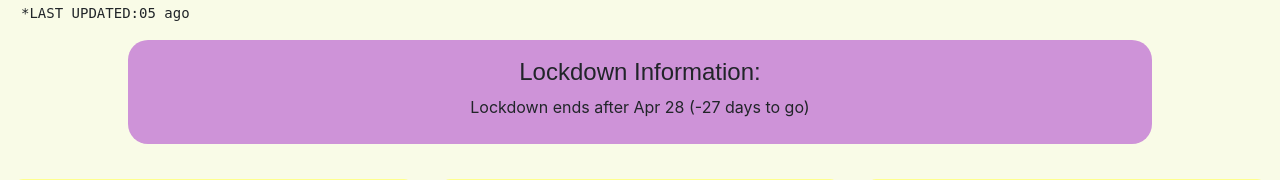
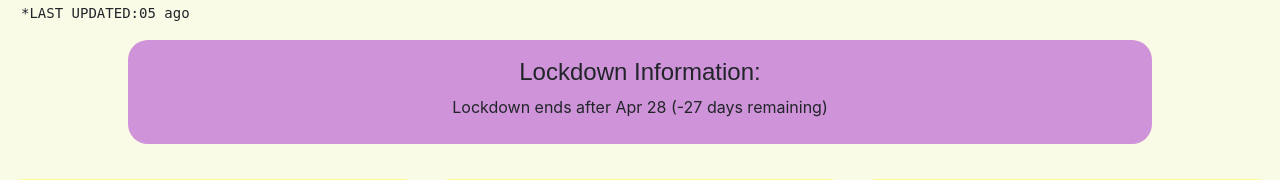
Before and after one commit to MoAgr/Covid, a Flask app: page / in a window 1280 px wide. Shown: the part 280-460 px from the top of the page. Run offline with Flask 2, Linux system fonts and the light colour scheme; data that the repository does not hold is empty; some libraries are stand-ins or nearby versions.

Commit message:
I hope no other change needed in v1

```diff
--- a/templates/contact.html
+++ b/templates/contact.html
@@ -60,6 +60,8 @@
             <br>#STAYSAFE</p>
         </footer>
     </div>
+
+
 </body>
 
 </html>
--- a/templates/main.html
+++ b/templates/main.html
@@ -76,7 +76,7 @@
     </div>
     <div id="lockdown-info-1">
         <h1>Lockdown Information:</h1>
-        <p>Lockdown ends after {{lockdown_end_date}} ({{days_to_go}} to go)</p>
+        <p>Lockdown ends after {{lockdown_end_date}} ({{days_to_go}} remaining)</p>
     </div>
     <div id="useful-link-title-box"></div>
     <div id="data-block-1">
```
